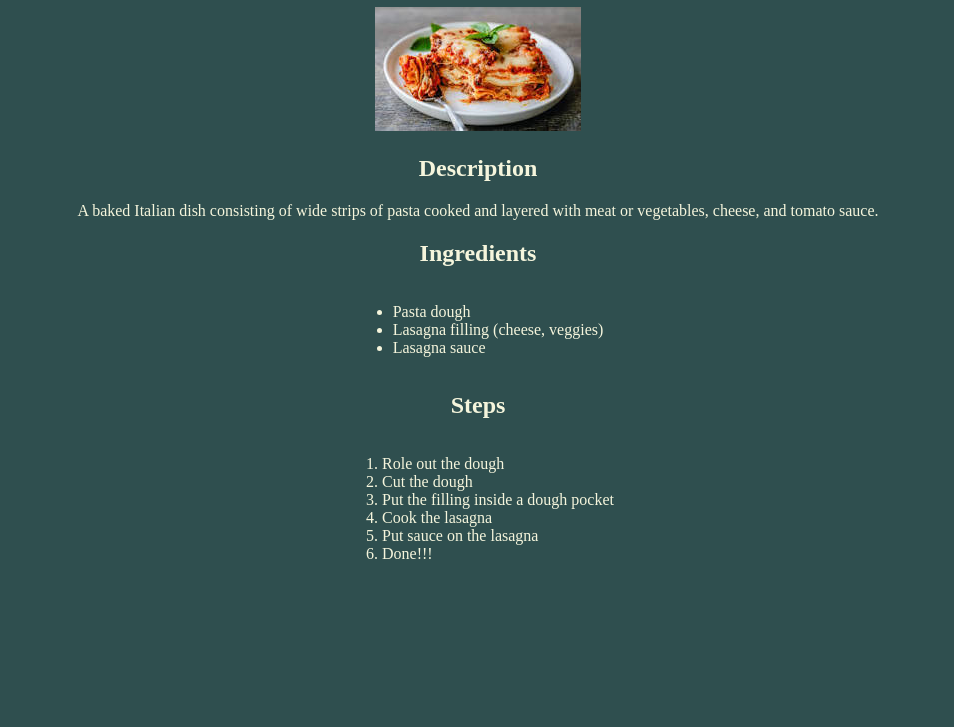
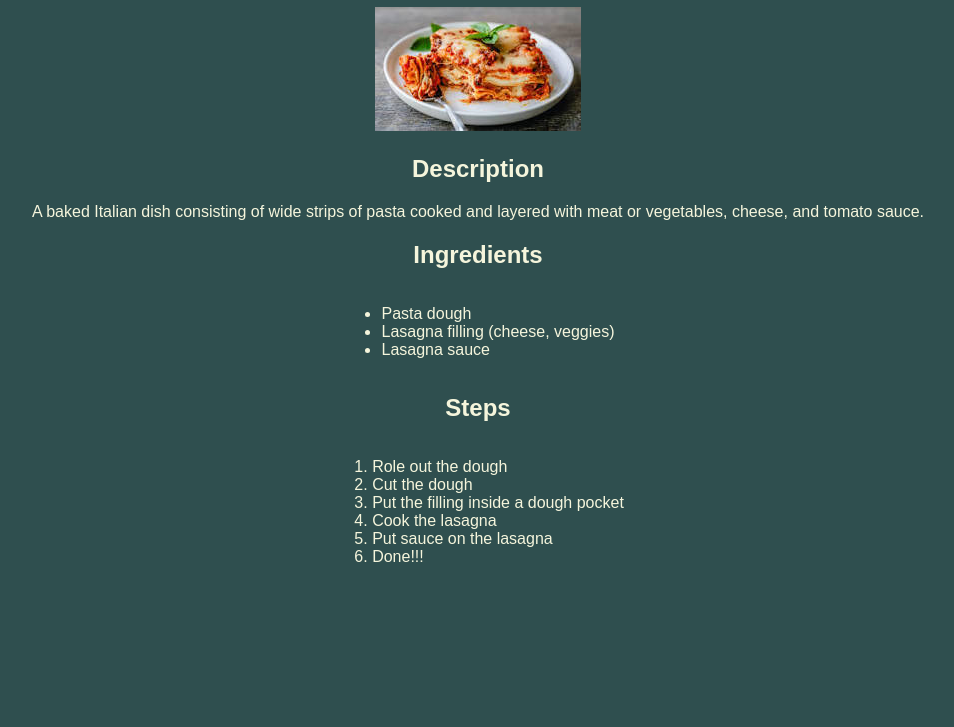
Before and after one commit to Zw96042/odin-recipes, a plain HTML site: page recipes/lasagna.html in a window 1280 px wide. Shown: the part 73-800 px from the top of the page, without its empty margins (162-1116 px from the left). Drawn offline with Linux system fonts and the light colour scheme.

Commit message:
Add font family Sans serif

```diff
--- a/recipes/styles.css
+++ b/recipes/styles.css
@@ -1,6 +1,7 @@
 * {
     background-color: darkslategray;
     color: beige;
+    font-family: Sans-serif;
 }
 
 .container {
```
